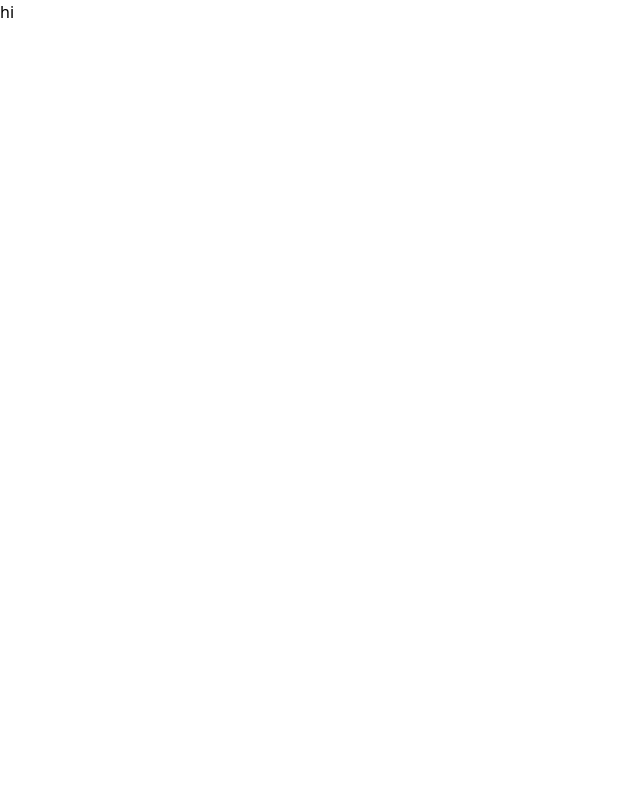
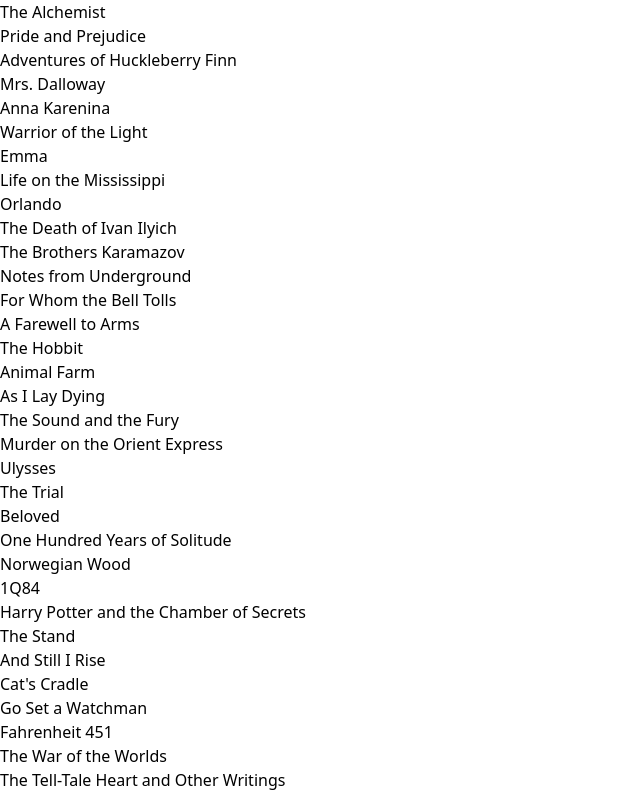
Before and after one commit to francoisdillinger/book_nook_frontend, a React (Vite) app: page / in a window 1280 px wide. Shown: the top 796 px of the page, without its empty margins (0-640 px from the left). Built offline with nearby package versions, Linux system fonts and the light colour scheme.

Commit message:
Update BookSearch component to use adminBooks data

```diff
--- a/src/components/BookSearch.tsx
+++ b/src/components/BookSearch.tsx
@@ -1,18 +1,26 @@
 import React, { useState, useEffect } from "react";
-import { books, BooksType } from "../data/books";
+import { books, BooksType } from "../data/adminBooks";
+import { TrimmedBookType } from "./AdminBooks";
 
-export type BookType = {
-	bookTitle: string;
-	pageCount: number;
-	publishDate: string;
-	price: number;
-	description: string;
-	inventoryCount: number;
-	isbn: string;
+const trimOrders = (books: BooksType): TrimmedBookType[] => {
+	return [...books.data.books];
 };
 
 export default function BookSearch() {
-	const [books, setBooks] = useState<BookType[] | null>();
+	const [trimmedBooks, setBooks] = useState<TrimmedBookType[] | null>();
 
-	return <React.Fragment>hi</React.Fragment>;
+	useEffect(() => {
+		const reformatedBooks = trimOrders(books);
+		setBooks(reformatedBooks);
+	}, [books]);
+	return (
+		<React.Fragment>
+			{" "}
+			<div>
+				{trimmedBooks?.map((book) => (
+					<div>{book.bookTitle}</div>
+				))}
+			</div>
+		</React.Fragment>
+	);
 }
```
